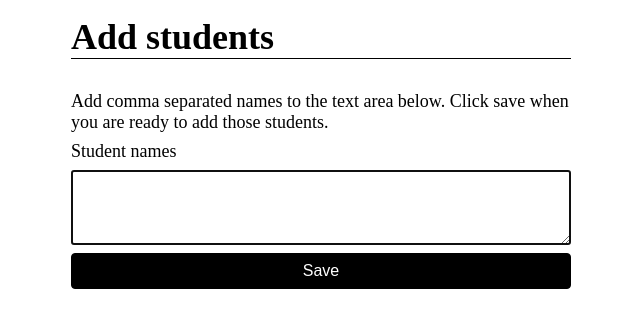
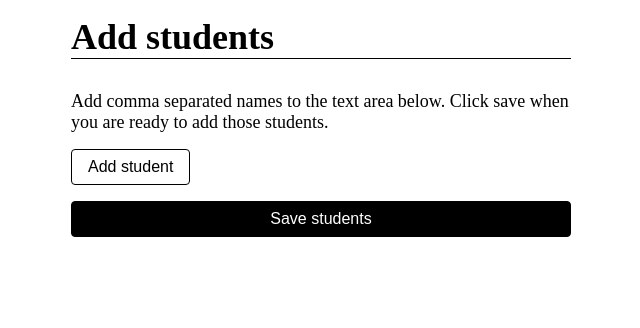
Before and after one commit to markoco14/team-generator, a Python web app: template templates/classes/batch-add.html in a window 1280 px wide. Shown: the part 49-377 px from the top of the page, without its empty margins (319-959 px from the left). Run offline with Jinja, Linux system fonts and the light colour scheme; the template is opened without the code that fills it: most values are stand-ins (such as "Sample title", 1, 10 or a date in 2020).

Commit message:
implement form with dynamic add/remove inputs on batch add students page

```diff
--- a/router.py
+++ b/router.py
@@ -20,6 +20,8 @@ routes = [
     ("DELETE",  "/classes/{class_id}",                              classes.delete,         [Depends(requires_owner)]),
     ("GET",     "/classes/{class_id}/delete",                       classes.delete,         [Depends(requires_owner)]),
     ("GET",     "/classes/{class_id}/students",                     classes.students,       [Depends(requires_owner)]),
+    ("GET",     "/classes/{class_id}/students/input",               classes.input,          [Depends(requires_owner)]),
+    ("DELETE",     "/classes/{class_id}/students/input/delete",        classes.delete_input,   [Depends(requires_owner)]),
     ("POST",    "/classes/{class_id}/students/batch",               classes.create_batch,   [Depends(requires_owner)]),
     ("GET",     "/classes/{class_id}/students/{student_id}/edit",   classes.edit_student,   [Depends(requires_owner)]),
     ("PUT",     "/classes/{class_id}/students/{student_id}",        classes.update_student, [Depends(requires_owner)]),
--- a/static/styles.css
+++ b/static/styles.css
@@ -115,6 +115,27 @@ form {
         display: flex;
         flex-direction: column;
         margin: 0 0 0.5rem 0;
+    }
+
+    li {
+        display: flex;
+        justify-content: space-between;
+        padding: 0;
+        list-style-type: none;
+        margin-bottom: 1rem;
+    }
+
+    li > input {
+        flex-grow: 1;
+        border-top-right-radius: 0;
+        border-bottom-right-radius: 0;
+    }
+
+    li > button {
+        width: 50px;
+        padding-inline: 0.5rem;
+        border-top-left-radius: 0;
+        border-bottom-left-radius: 0;
     }
 
     label {
@@ -336,6 +357,28 @@ form {
     }
 }
 
+.student-input-btn {
+    display: block;
+    padding-block: 0.5rem;
+    padding-inline: 1rem;
+    margin-block: 1rem;
+    border: 1px solid black;
+    background-color: white;
+    border-radius: 0.25rem;
+    color: black;
+    text-decoration: none;
+    font-size: 1rem;
+    cursor: pointer;
+    transition:
+        background-color 100ms ease-in,
+        color 100ms ease-in;
+}
+
+.student-input-btn:hover {
+    background-color: black;
+    color: white;
+}
+
 /* student list styles */
 .student-list {
      padding: 0;
--- a/templates/classes/batch-add.html
+++ b/templates/classes/batch-add.html
@@ -3,24 +3,21 @@
 <div class="wrapper">
     <h1 class="page-header">Add students</h1>
     <p>Add comma separated names to the text area below. Click save when you are ready to add those students.</p>
-    <form action="/classes/{{class.id}}/students/batch" method="POST">
-        <div class="input-group">
-            <label for="students">Student names</label>
-            <textarea id="students" name="students" rows="5" autofocus></textarea>
-        </div>
-        <button type="submit">Save</button>
+    <button
+        hx-get="/classes/{{class.id}}/students/input"
+        hx-target="next form > ul"
+        hx-swap="afterbegin"
+        class="student-input-btn">
+        Add student
+    </button>
+    <form
+        action="/classes/{{class.id}}/students/batch"
+        method="POST"
+        hx-post="/classes/{{class.id}}/students/batch"
+        hx-swap="none">
+        <ul>
+        </ul>
+        <button type="submit">Save students</button>
     </form>
 </div>
-<script>
-    document.querySelectorAll("textarea").forEach(function(textarea) {
-        textarea.style.height = "auto"; // Reset height to allow shrinking
-        textarea.style.height = textarea.scrollHeight + "px"; // Set height to scrollHeight
-        textarea.style.overflowY = "hidden"; // Hide scrollbar if present
-
-        textarea.addEventListener("input", function() {
-            this.style.height = "auto";
-            this.style.height = this.scrollHeight + "px";
-        });
-    });
-</script>
 {% endblock content %}
```
Also changed, not shown: controllers/classes.py (+29 -5 lines).
